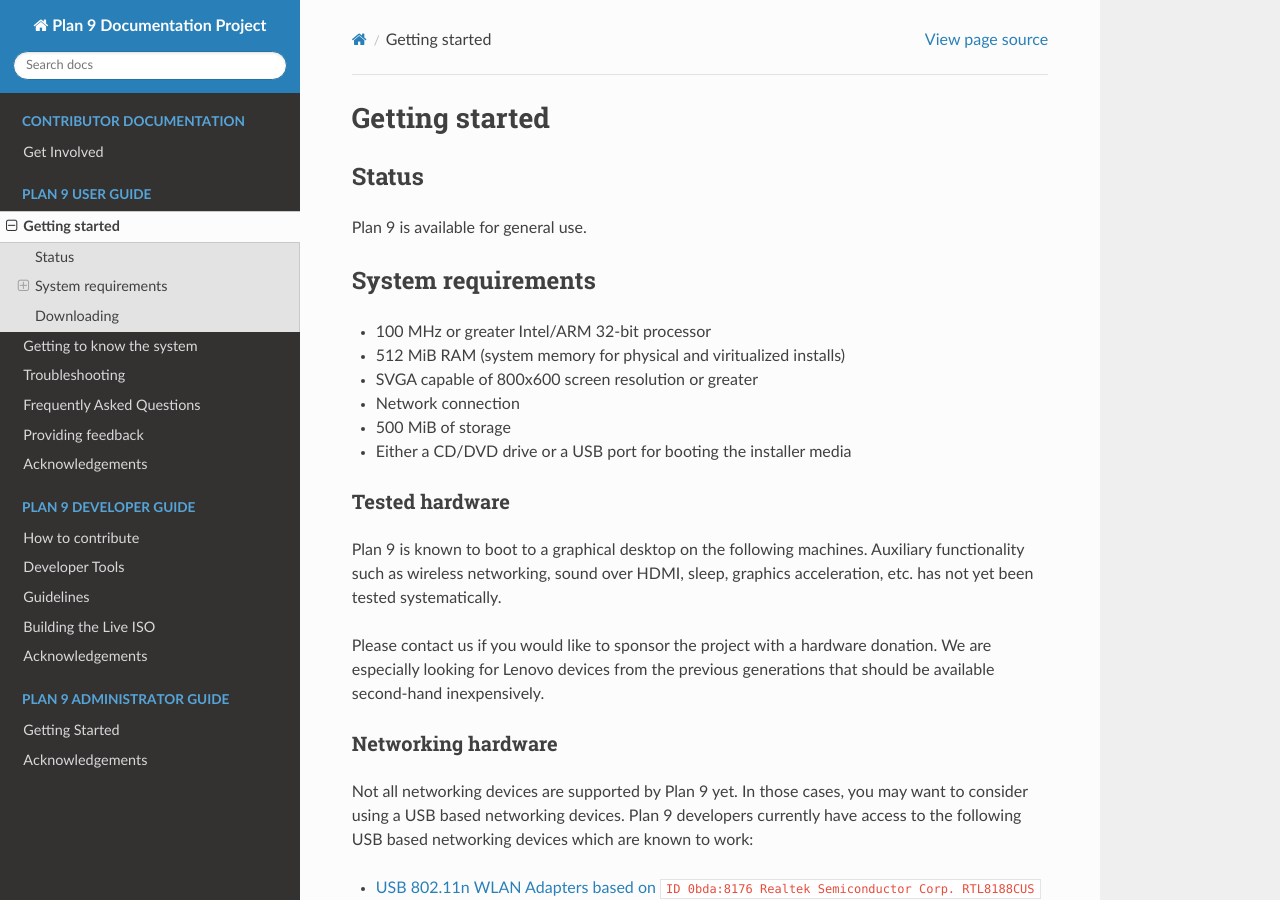
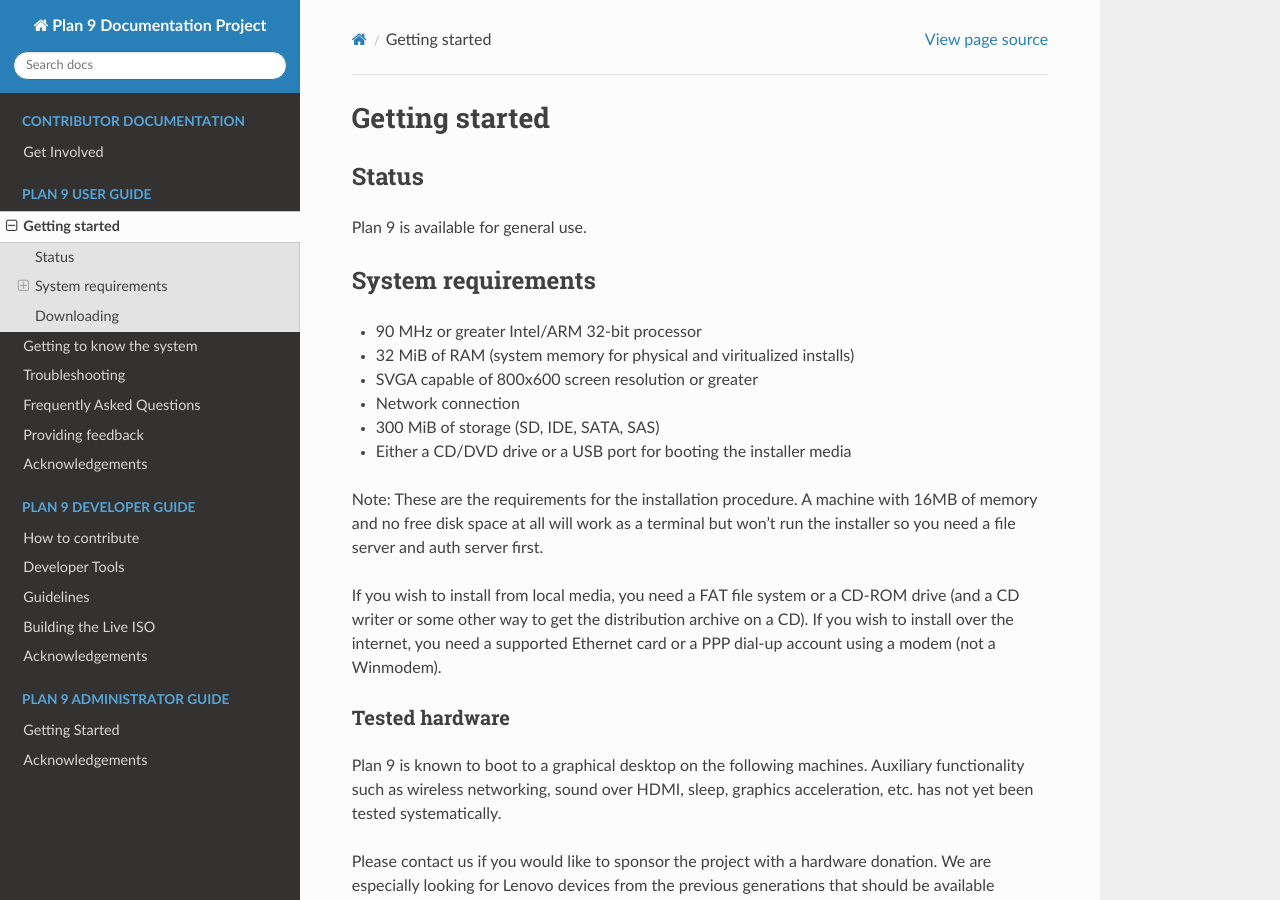
Before and after one commit to tip9ug/plan9-documentation, a Sphinx documentation site: the page built from source/user/getting-started.md, in a window 1280 px wide and 900 px high. Built offline with Sphinx 7.4.7 and the Read the Docs theme 2.0.0, drawn with Linux system fonts in a browser that asks for light colours.

Commit message:
Revised system requirements

```diff
--- a/source/user/getting-started.md
+++ b/source/user/getting-started.md
@@ -6,13 +6,16 @@ Plan 9 is available for general use.
 
 ## System requirements
 
-* 100 MHz or greater Intel/ARM 32-bit processor
-* 512 MiB RAM (system memory for physical and viritualized installs)
+* 90 MHz or greater Intel/ARM 32-bit processor
+* 32 MiB of RAM (system memory for physical and viritualized installs)
 * SVGA capable of 800x600 screen resolution or greater
 * Network connection
-* 500 MiB of storage
+* 300 MiB of storage (SD, IDE, SATA, SAS)
 * Either a CD/DVD drive or a USB port for booting the installer media
 
+Note:  These are the requirements for the installation procedure. A machine with 16MB of memory and no free disk space at all will work as a terminal but won't run the installer so you need a file server and auth server first.
+
+If you wish to install from local media, you need a FAT file system or a CD-ROM drive (and a CD writer or some other way to get the distribution archive on a CD). If you wish to install over the internet, you need a supported Ethernet card or a PPP dial-up account using a modem (not a Winmodem).
 
 ### Tested hardware
 
```
